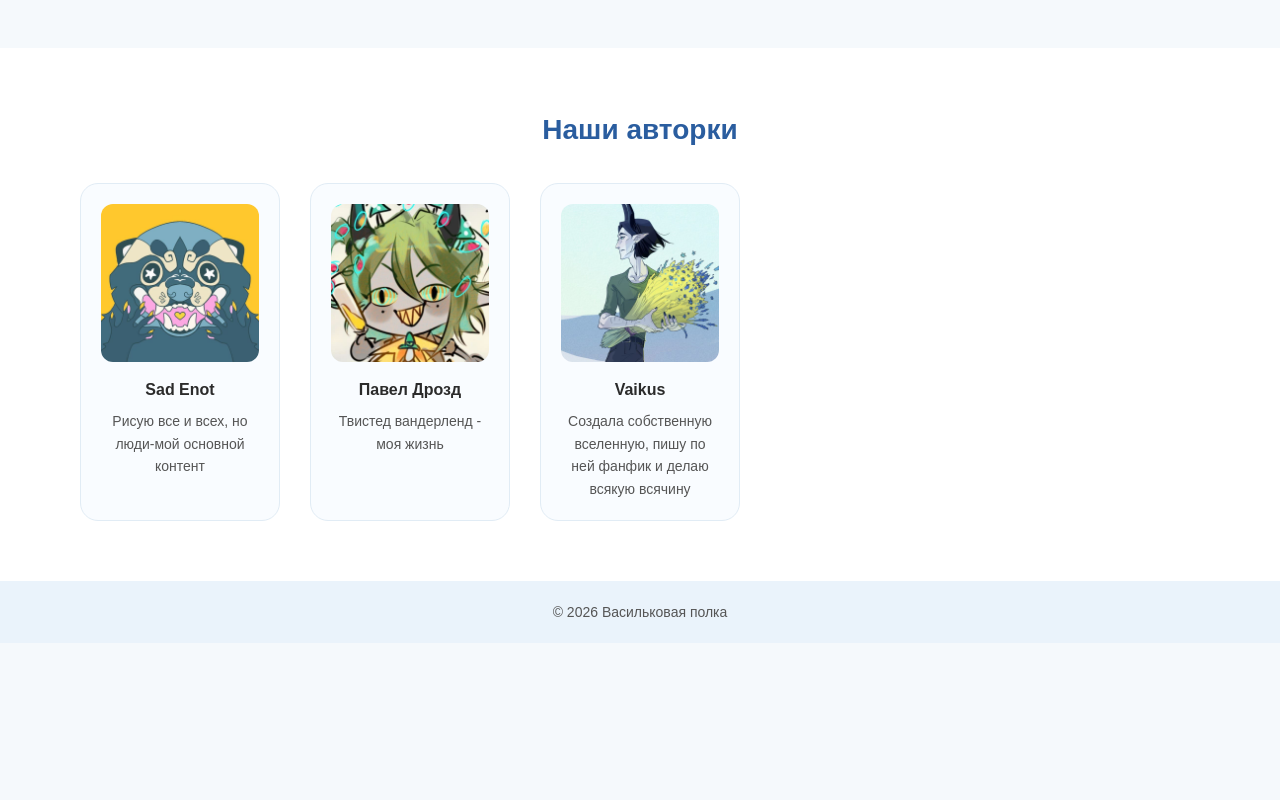
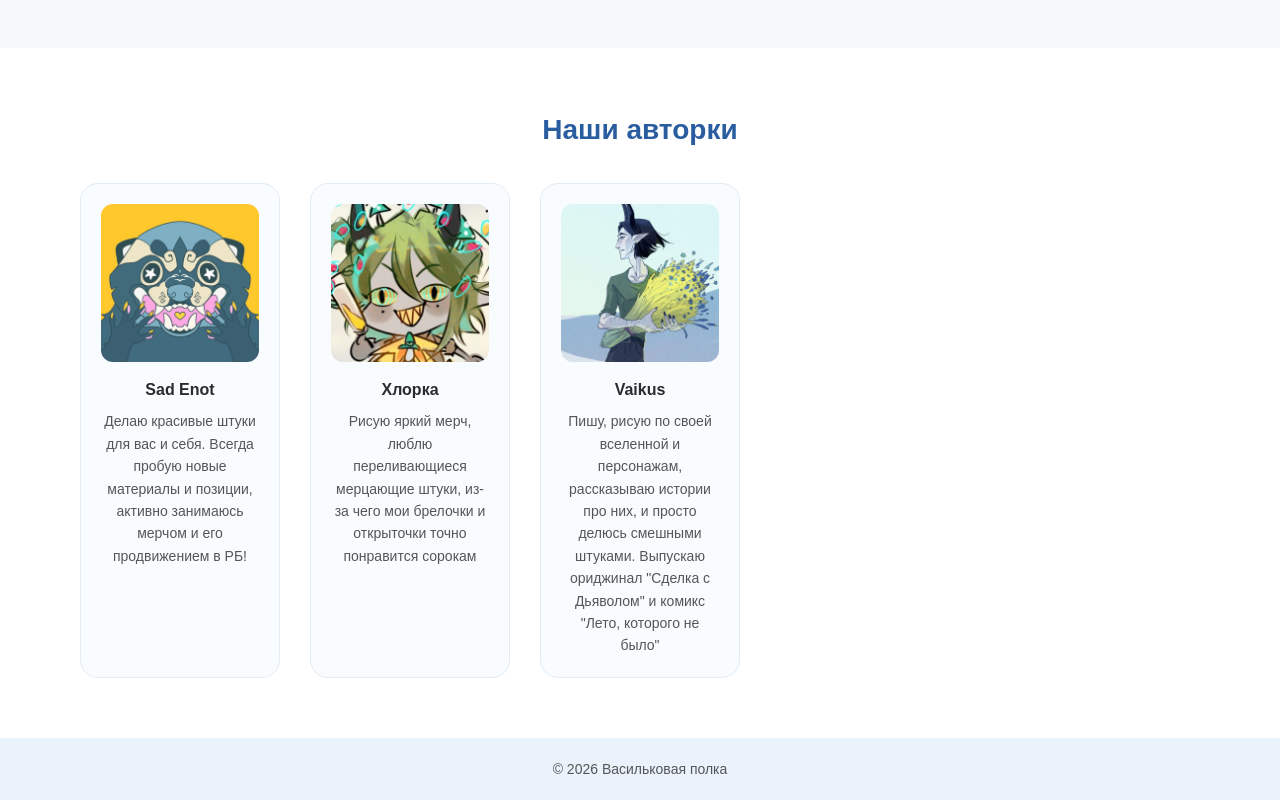
Before and after one commit to Erin-Wolf/vasilykovaya-polka2, a plain HTML site: page index.html in a window 1280 px wide. Shown: the part 1905-2705 px from the top of the page. Before the commit the page ends 2548 px from the top, so only its background shows below. Drawn offline with Linux system fonts and the light colour scheme.

Commit message:
Update index.html

```diff
--- a/index.html
+++ b/index.html
@@ -193,19 +193,19 @@
             <div class="author-card">
                 <img src="images/liz.jpg" alt="Анна Лис">
                 <h3>Sad Enot</h3>
-                <p>Рисую все и всех, но люди-мой основной контент</p>
+                <p>Делаю красивые штуки для вас и себя. Всегда пробую новые материалы и позиции, активно занимаюсь мерчом и его продвижением в РБ!</p>
             </div>
 
             <div class="author-card">
                 <img src="images/Xlor.jpg" alt="Павел Дрозд">
-                <h3>Павел Дрозд</h3>
-                <p>Твистед вандерленд - моя жизнь </p>
+                <h3>Хлорка</h3>
+                <p>Рисую яркий мерч, люблю переливающиеся мерцающие штуки, из-за чего мои брелочки и открыточки точно понравится сорокам</p>
             </div>
 
             <div class="author-card">
                 <img src="images/Vai.jpg" alt="Мария Веточка">
                 <h3>Vaikus</h3>
-                <p>Создала собственную вселенную, пишу по ней фанфик и делаю всякую всячину</p>
+                <p>Пишу, рисую по своей вселенной и персонажам, рассказываю истории про них, и просто делюсь смешными штуками. Выпускаю ориджинал "Сделка с Дьяволом" и комикс "Лето, которого не было"</p>
             </div>
 
 
```
